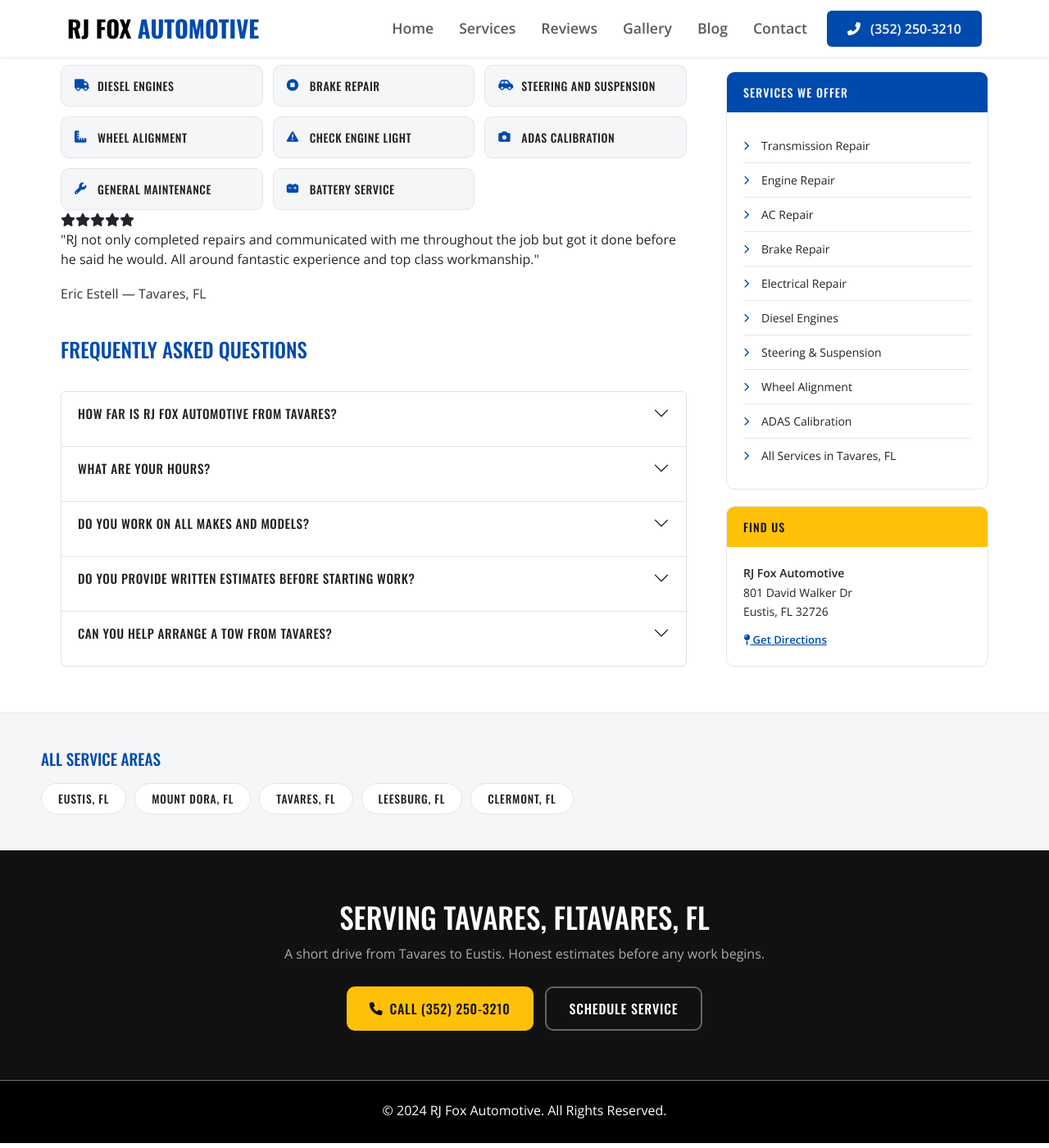
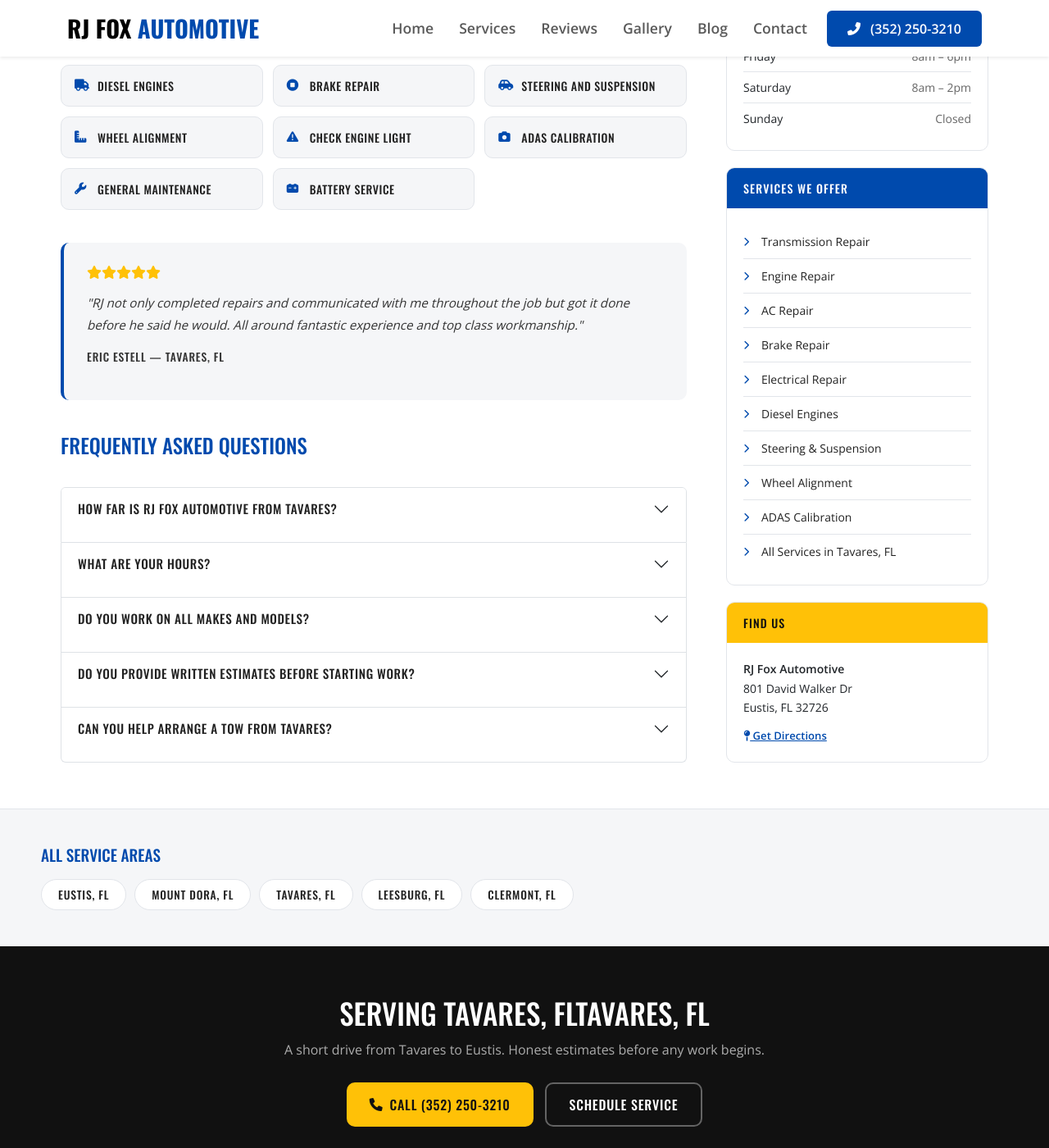
Before and after one commit to JamesBrownR/RJ-Fox-Automotive, a Jekyll site: the page built from service-areas/tavares-fl/index.html, in a window 1280 px wide and 1400 px high, scrolled down 2729 px. Shown: the whole window at 82% size. Built offline with Jekyll 4.4.1, drawn with Linux system fonts in a browser that asks for light colours.

Commit message:
Update areas.html

```diff
--- a/_layouts/areas.html
+++ b/_layouts/areas.html
@@ -32,6 +32,31 @@
     margin-bottom: 18px;
     font-family: 'Open Sans', sans-serif;
   }
+  .sp-review {
+  background: #f5f6f8;
+  border-left: 4px solid #004aad;
+  border-radius: 10px;
+  padding: 24px 28px;
+  margin: 40px 0;
+}
+.sp-review__stars { color: #ffc107; font-size: 1rem; margin-bottom: 12px; }
+.sp-review__text {
+  font-size: .95rem;
+  line-height: 1.75;
+  color: #333;
+  font-style: italic;
+  margin: 0 0 14px;
+  padding: 0;
+  border: none;
+}
+.sp-review__name {
+  font-family: 'Oswald', sans-serif;
+  font-size: .85rem;
+  text-transform: uppercase;
+  letter-spacing: .06em;
+  color: #004aad;
+  margin: 0;
+}
   .sp-hero__breadcrumb a { color: rgba(255,255,255,.5); text-decoration: none; }
   .sp-hero__breadcrumb a:hover { color: var(--ar-yellow); }
   .sp-hero__breadcrumb span { margin: 0 8px; }
```
